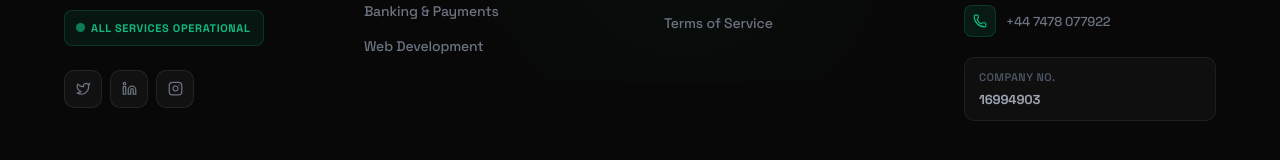
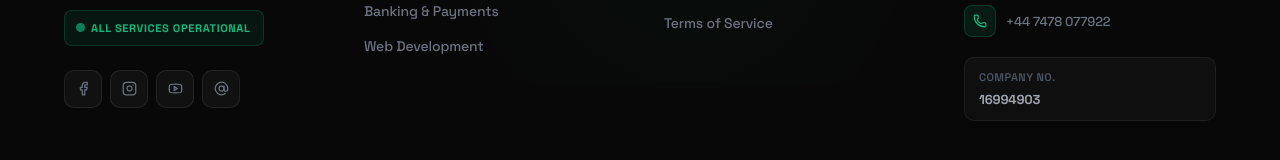
Before and after one commit to taimurkhaneth/Digiformation, a Next.js app: page / in a window 1280 px wide. Shown: the part 4470-4630 px from the top of the page. Built offline with nearby package versions, Linux system fonts and the light colour scheme; what @heroui/react would draw is missing.

Commit message:
feat: add social media links to footer

```diff
--- a/src/components/Footer.tsx
+++ b/src/components/Footer.tsx
@@ -2,7 +2,7 @@
 
 import React from "react";
 import Link from "next/link";
-import { Building2, Mail, Phone, MapPin, Twitter, Linkedin, Instagram, Zap } from "lucide-react";
+import { Building2, Mail, Phone, MapPin, Instagram, Zap, Facebook, Youtube, AtSign } from "lucide-react";
 
 const SERVICES = [
   { label: "UK LTD Formation", href: "/ltd-formation-services" },
@@ -20,9 +20,10 @@ const COMPANY = [
 ];
 
 const SOCIALS = [
-  { icon: Twitter, href: "#", label: "Twitter" },
-  { icon: Linkedin, href: "#", label: "LinkedIn" },
-  { icon: Instagram, href: "#", label: "Instagram" },
+  { icon: Facebook, href: "https://www.facebook.com/profile.php?id=61579301672673&rdid=Cc9i3maJNLvbAbSq&share_url=https%3A%2F%2Fwww.facebook.com%2Fshare%2F1D676UBQw5%2F#", label: "Facebook" },
+  { icon: Instagram, href: "https://www.instagram.com/digiformationltd?igsh=ejBoMmFsOXFpMmdw", label: "Instagram" },
+  { icon: Youtube, href: "https://www.youtube.com/@digiformationltd?si=wy_K54l1UISmVHJI", label: "YouTube" },
+  { icon: AtSign, href: "https://www.threads.com/@digiformationltd?invite=0", label: "Threads" },
 ];
 
 export function Footer() {
```
